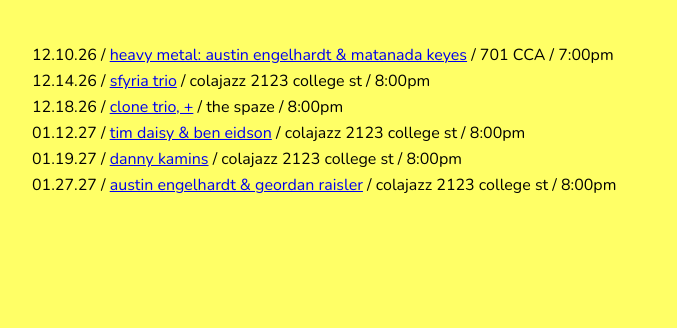
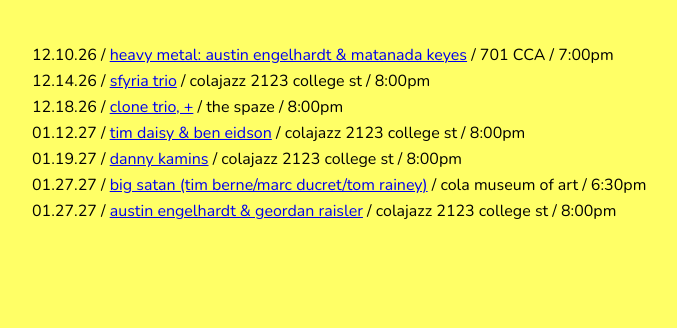
Before and after one commit to bigsoundlive/bigsoundlive.github.io, a plain HTML site: page index.html in a window 1280 px wide. Shown: the part 472-800 px from the top of the page, without its empty margins (18-695 px from the left). Drawn offline with nearby package versions, Linux system fonts and the light colour scheme.

Commit message:
Update index.html

```diff
--- a/index.html
+++ b/index.html
@@ -181,6 +181,7 @@
       {date: '12.18.26', venue: 'the spaze', artist: 'clone trio, +', link: 'https://grouseeditions.bandcamp.com/album/clone-trio', time: '8:00pm' },
       {date: '01.12.27', venue: 'colajazz 2123 college st', artist: 'tim daisy & ben eidson', link: 'https://timdaisyrelayrecords.bandcamp.com/', time: '8:00pm' },
       {date: '01.19.27', venue: 'colajazz 2123 college st', artist: 'danny kamins', link: 'https://dannykamins.bandcamp.com/', time: '8:00pm' },
+      {date: '01.27.27', venue: 'cola museum of art', artist: 'big satan (tim berne/marc ducret/tom rainey)', link: 'https://possibleworldproductions.com/big-satan-tim-berne-marc-ducret-tom-rainey/', time: '6:30pm' },
       {date: '01.27.27', venue: 'colajazz 2123 college st', artist: 'austin engelhardt & geordan raisler', link: 'https://www.austinengelhardtcomposer.com/', time: '8:00pm' },
 
 
```
